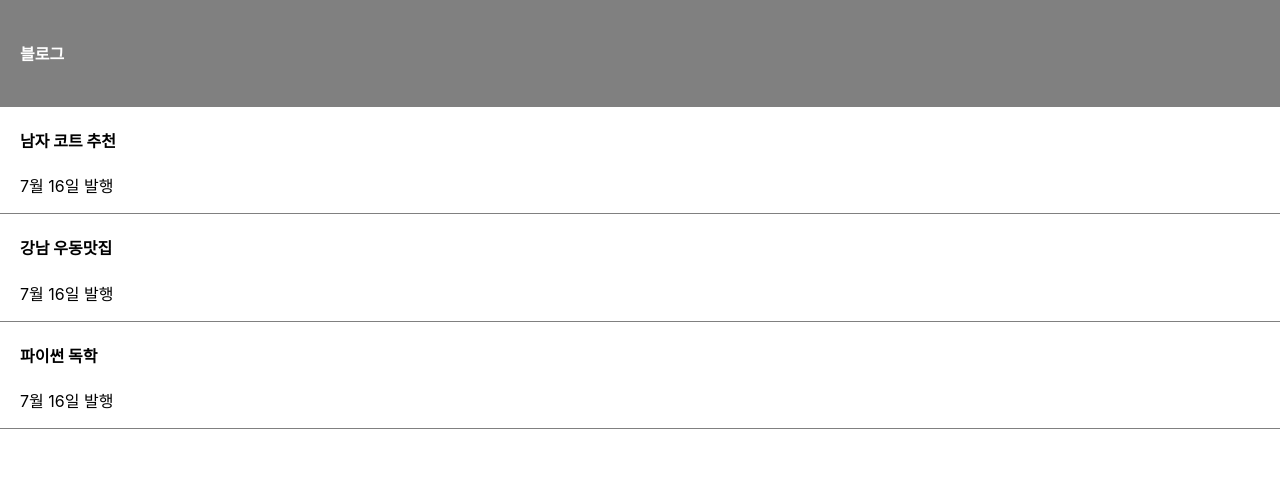
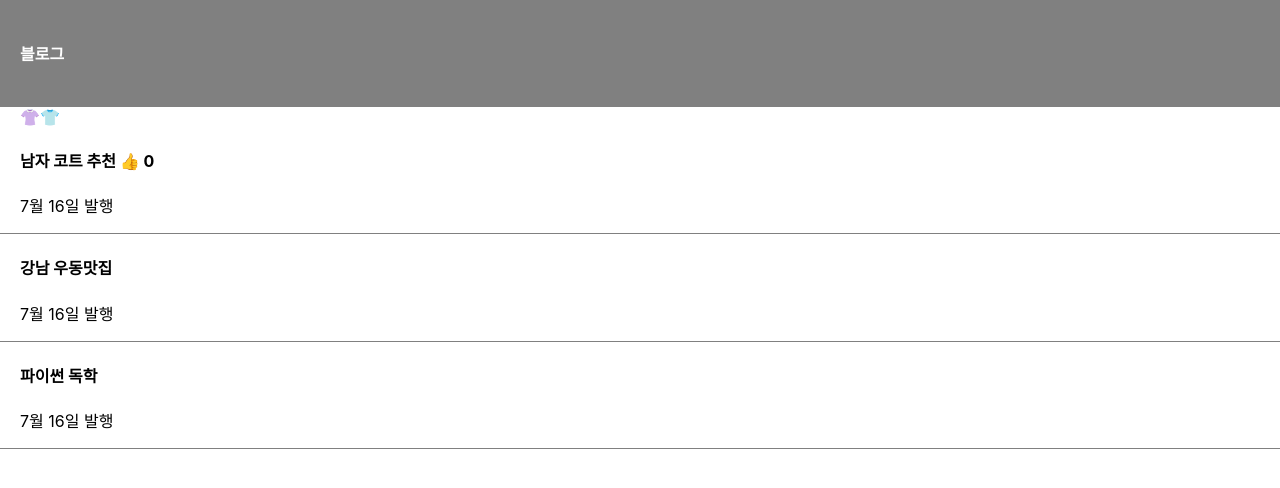
Before and after one commit to ttangzzi/Study_React, a React (Create React App) app: page / in a window 1280 px wide. Shown: the top 488 px of the page. Built offline with nearby package versions, Linux system fonts and the light colour scheme.

Commit message:
useState 변경법

```diff
--- a/src/App.js
+++ b/src/App.js
@@ -4,13 +4,18 @@ import { useState } from 'react';
 
 function App() {
   let [title, b] = useState(['남자 코트 추천', '강남 우동맛집', '파이썬 독학']);
+  let [like, likeChg] = useState(0);
   return (
     <div className="App">
       <div className="black-nav">
         <h4>블로그</h4>
       </div>
       <div className="list">
-        <h4>{title[0]}</h4>
+        <span onClick={()=>{b[0]('여자 코트 추천')}}>👚</span>
+        <span>👕</span>
+        <h4>{title[0]} <span onClick={()=>{
+          likeChg(like+1)
+        }}>👍</span> {like} </h4>
         <p>7월 16일 발행</p>
       </div>
       <div className="list">
```
